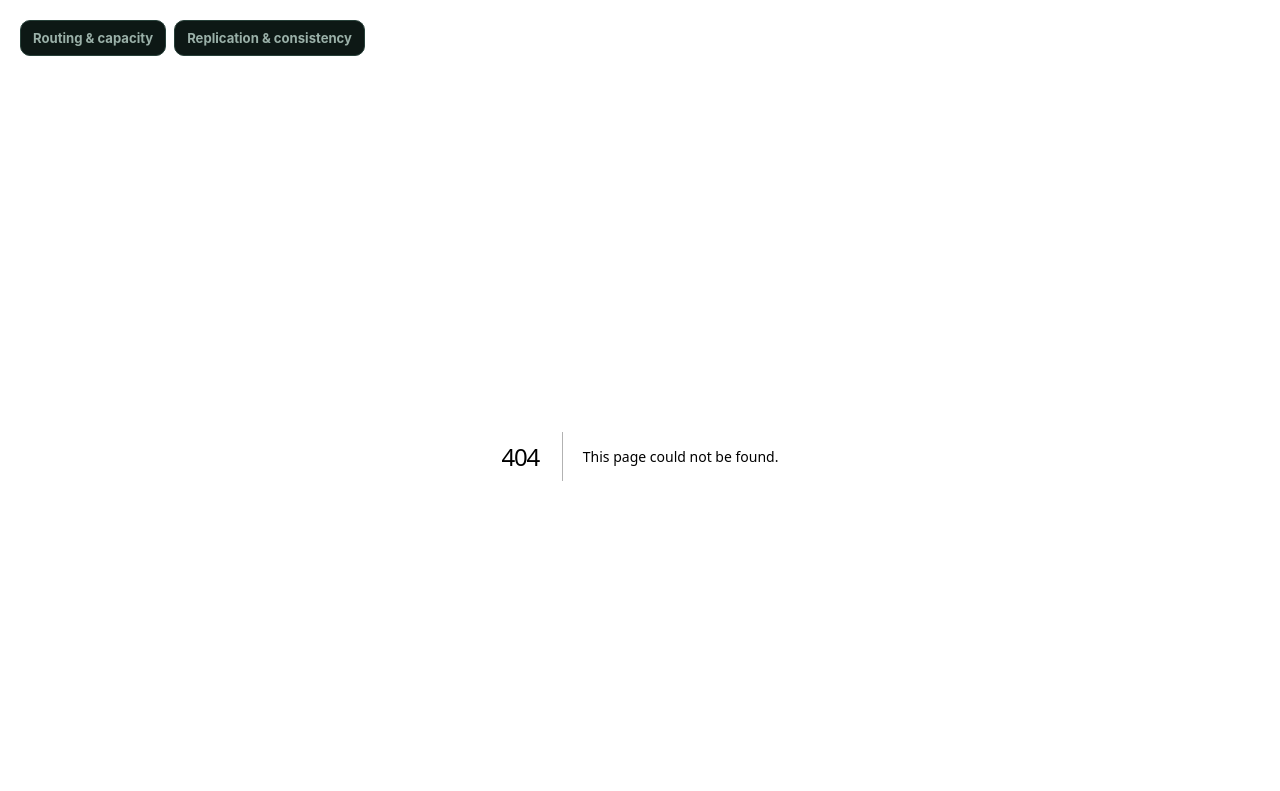
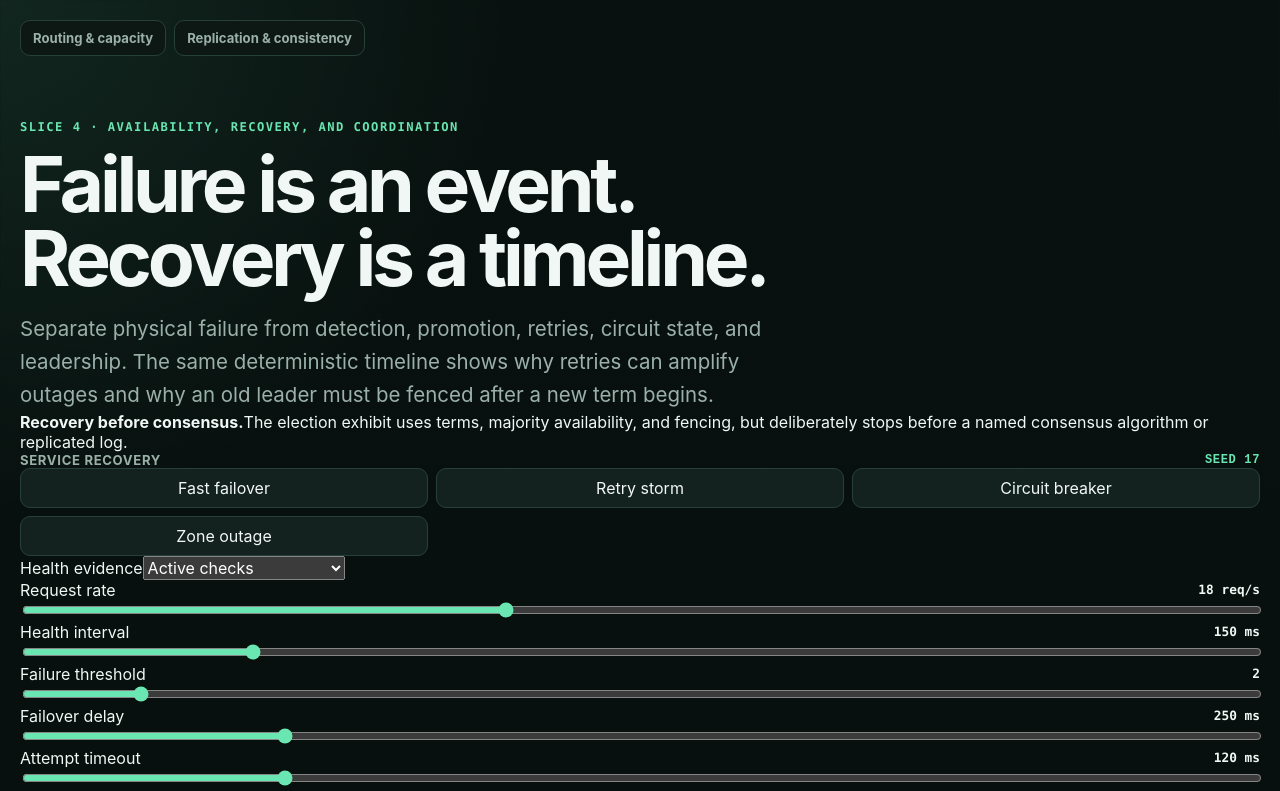
Before and after one commit to moritzbrantner/server-lab, a Next.js app in the folder web/: page /recovery in a window 1280 px wide. Before the commit this address had no page. Shown: the top 791 px of the page. Built offline with nearby package versions, Linux system fonts and the light colour scheme.

Commit message:
Add recovery and coordination route

```diff
--- /dev/null
+++ b/web/app/recovery/page.tsx
@@ -0,0 +1,5 @@
+import { RecoveryLab } from "@/components/recovery-lab";
+
+export default function RecoveryPage() {
+  return <RecoveryLab />;
+}
```
